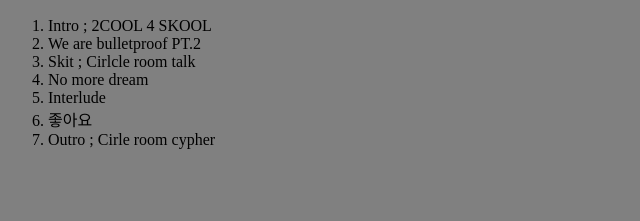
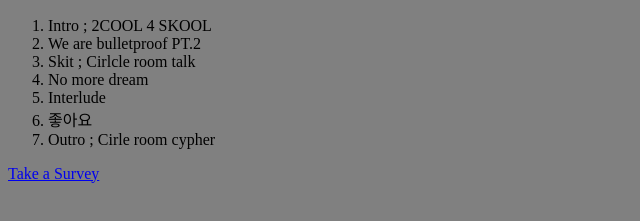
Before and after one commit to gieunkim/gieunkim.github.io, a plain HTML site: page index.html in a window 1280 px wide. Shown: the part 445-666 px from the top of the page, without its empty margins (0-640 px from the left). Drawn offline with Linux system fonts and the light colour scheme.

Commit message:
Update index.html

```diff
--- a/index.html
+++ b/index.html
@@ -23,5 +23,6 @@
     <li>좋아요</li>
     <li>Outro ; Cirle room cypher</li></ol>
    </p>
+    <p><a href="https://www.w3schools.com/code/tryit.asp?filename=FX2H75Q1C69S">Take a Survey</a></p>
     </body>
     </html>
```
